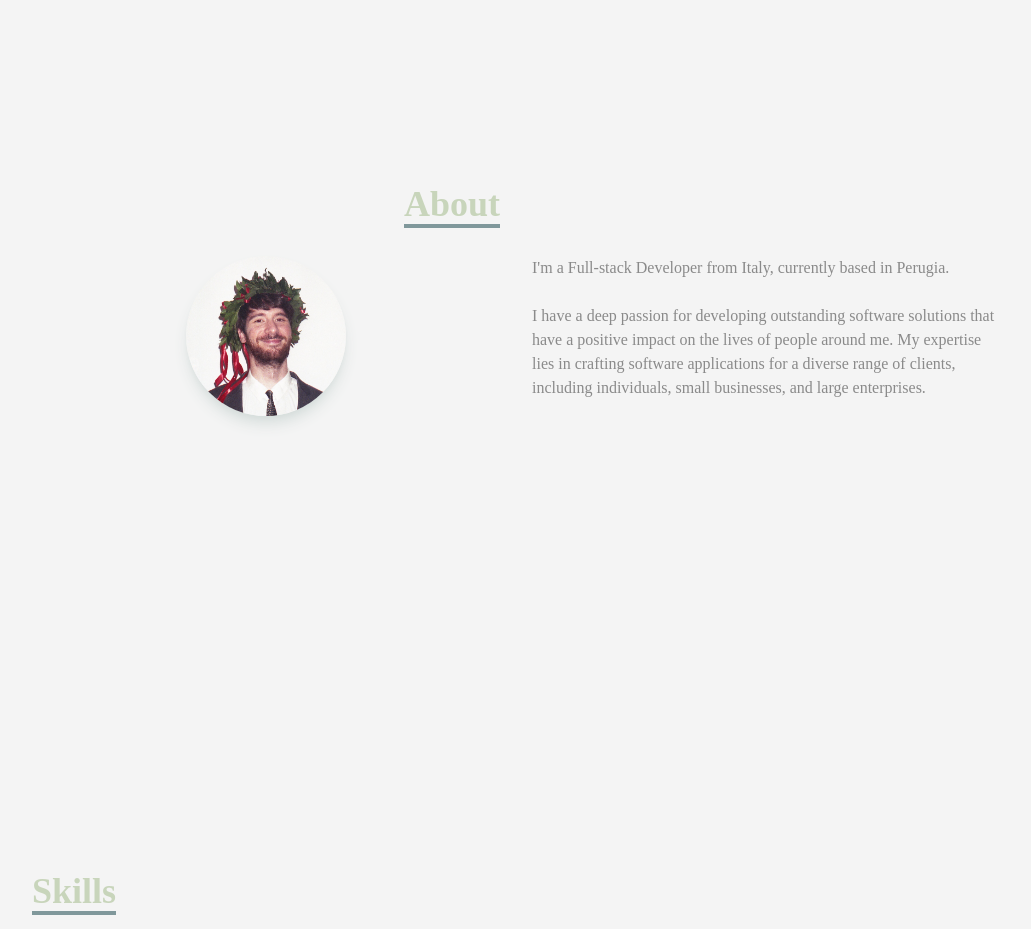
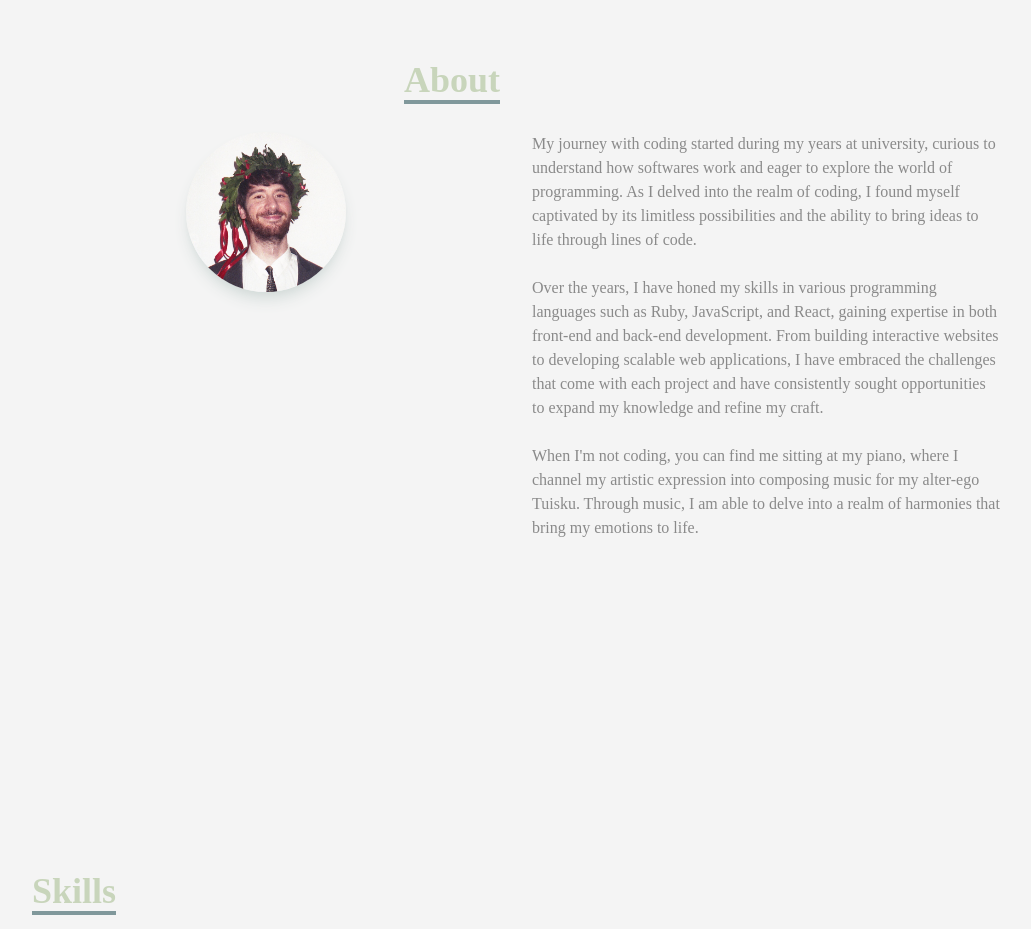
Before and after one commit to itsleonardog/portfolio-react-app, a React (Create React App) app: page / in a window 1280 px wide. Shown: the part 900-1829 px from the top of the page, without its empty margins (124-1155 px from the left). Built offline with nearby package versions, Linux system fonts and the light colour scheme; the HTML template or start-up script is replaced by a standard one.

Commit message:
about section

```diff
--- a/src/components/about.jsx
+++ b/src/components/about.jsx
@@ -13,22 +13,43 @@ function About() {
           </div>
           <div className='max-w-[1000px] w-full grid sm:grid-cols-2 gap-8 px-4'>
             <div className='sm:text-right text-4xl font-bold'>
-            <img className='w-40 rounded-full shadow-lg shadow-[#D4DCDA] mx-auto' src={Leonardo} alt='Leonardo' />
+            <img className='rounded-full w-40 shadow-lg shadow-[#D4DCDA] mx-auto' src={Leonardo} alt='Leonardo' />
               {/* <p>
                 Hi, I'm Leonardo
               </p> */}
             </div>
             <div>
               <p>
-                I'm a Full-stack Developer from Italy, currently based in Perugia.
+                My journey with coding started during my years at university, curious
+                to understand how softwares work and eager to explore the world of programming.
+                As I delved into the realm of coding, I found myself captivated by its
+                limitless possibilities and the ability to bring ideas to life through lines of code.
               </p>
               <br />
               <p>
-              I have a deep passion for developing outstanding software solutions
-              that have a positive impact on the lives of people around me.
-              My expertise lies in crafting software applications for a diverse
-              range of clients, including individuals, small businesses, and large enterprises.
+                Over the years, I have honed my skills in various programming languages such as
+                Ruby, JavaScript, and React, gaining expertise in both front-end and back-end development.
+                From building interactive websites to developing scalable web applications, I have
+                embraced the challenges that come with each project and have consistently sought opportunities
+                to expand my knowledge and refine my craft.
               </p>
+              <br />
+              <p>
+                When I'm not coding, you can find me sitting at my piano, where I channel my artistic expression into
+                composing music for my alter-ego Tuisku. Through music, I am able to delve into a realm of harmonies that
+                bring my emotions to life.
+              </p>
+              {/* <br />
+              <p>
+                I also enjoy taking leisurely walks and capturing moments with my trusty film cameras.
+                There's just something special about the tangible nature of film photography,
+                as it allows me to freeze time and preserve memories in a way that feels authentic and nostalgic.
+              </p> */}
+              {/* <br />
+              <p>
+                These creative endeavors provide a balance to my coding journey, nurturing my imagination and allowing
+                me to explore different forms of self-expression.
+              </p> */}
             </div>
           </div>
         </div>
--- a/src/components/contact.jsx
+++ b/src/components/contact.jsx
@@ -53,7 +53,7 @@ const Contact = () => {
           </label>
           <textarea class="shadow appearance-none border rounded w-full py-2 px-3 text-[#8A8A8A] leading-tight focus:outline-none focus:shadow-outline" id="message" placeholder="Message" rows='5' required></textarea>
         </div>
-        <input className='text-[#80989B] border-2 hover:bg-[#80989B] hover:text-[#F4F4F4] hover:border-[#80989B] px-4 py-3 my-8 mx-auto flex items-center' type='submit' value='SEND' />
+        <input className='text-[#80989B] border-2 hover:bg-[#80989B] hover:text-[#F4F4F4] hover:border-[#80989B] px-4 py-3 my-8 mx-auto flex items-center cursor-pointer' type='submit' value='SEND' />
 
         {/* <input className='bg-[#ccd6f6]' type='text' name='name' placeholder='Name' required></input>
         <input className='my-4 p-2 bg-[#ccd6f6]' type='email' name='email' placeholder='Email' required></input>
```
